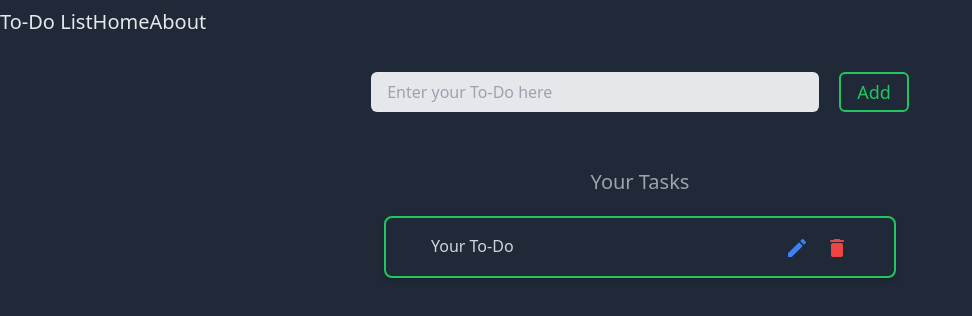
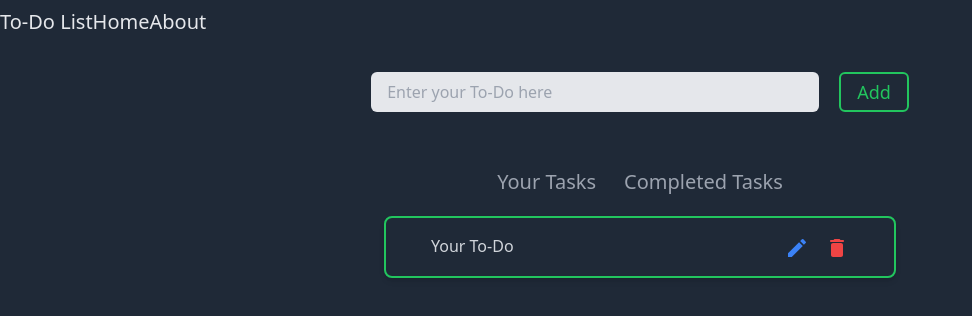
Before and after one commit to derangee/To-Do-List, a Next.js app in the folder client/: page / in a window 1280 px wide. Shown: the top 316 px of the page, without its empty margins (0-972 px from the left). Built offline with nearby package versions, Linux system fonts and the light colour scheme.

Commit message:
Update page.js

```diff
--- a/client/app/page.js
+++ b/client/app/page.js
@@ -6,16 +6,19 @@ export default function Home() {
   return (
     <div className="text-gray-200">
 
-      {/*This is the input div*/}
+
       <div className="flex justify-center mt-7">
       <input type="text" placeholder="Enter your To-Do here" className="text-black px-4 py-2 rounded-md w-[35vw] bg-gray-200"/>
       <button className="ml-5 text-lg px-4 text-bold rounded-md border-2 border-green-500 text-green-500 hover:bg-green-500 hover:text-white transition duration-300" >  Add
         </button>
       </div>
 
-      <div className="task">
-        <h1 className="text-xl flex justify-center mt-[7vh] text-gray-400">Your Tasks</h1>
+
+      <div className="task flex gap-7 justify-center">
+        <button className="text-xl   mt-[7vh] text-gray-400">Your Tasks</button>
+        <button className="text-xl   mt-[7vh] text-gray-400">Completed Tasks</button>
       </div>
+
 
       <div className="flex justify-center">
         <div className="container mt-5 p-4 flex justify-center rounded-lg border-2 border-green-500 bg-gray-800 w-[40vw] shadow-md gap-2">
```
